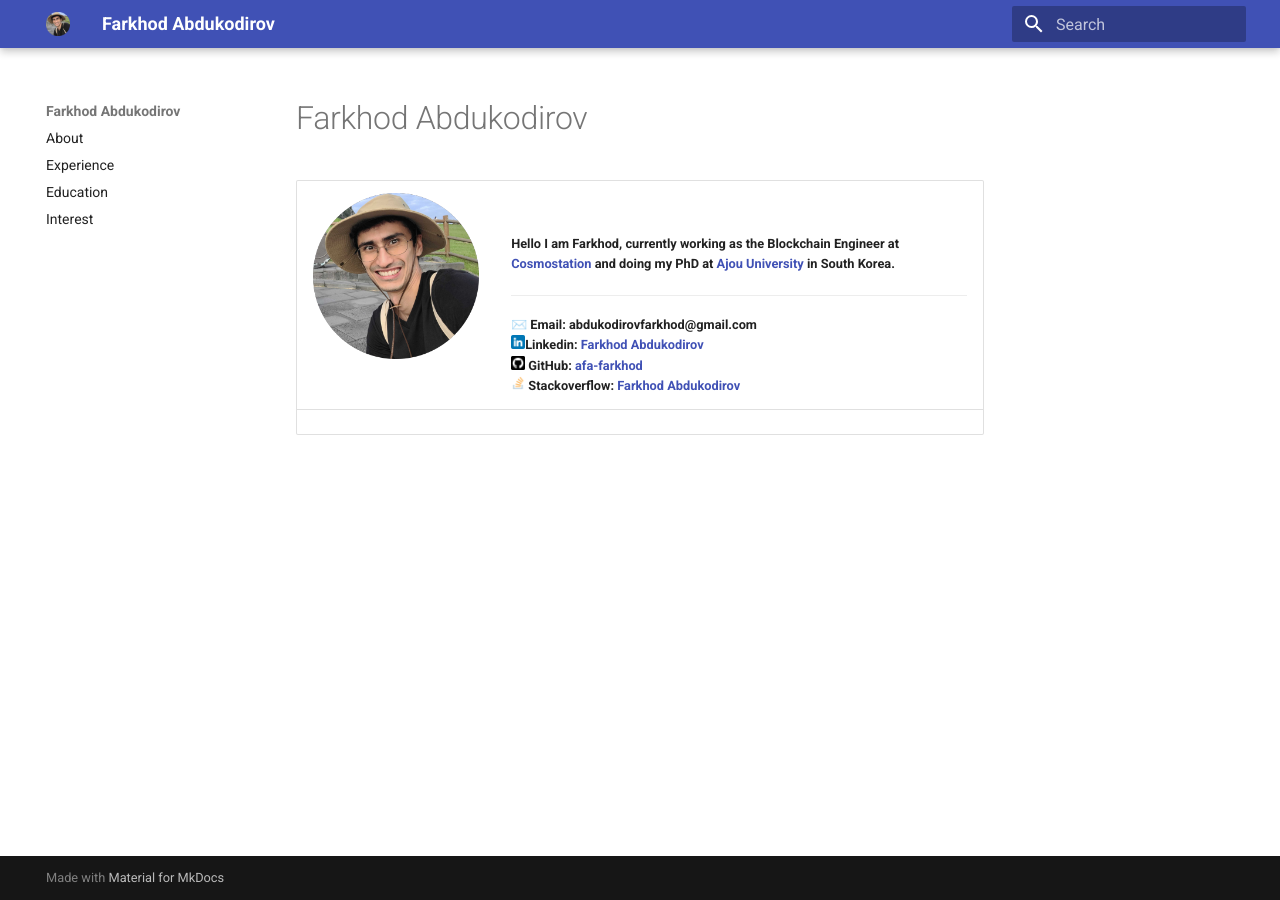
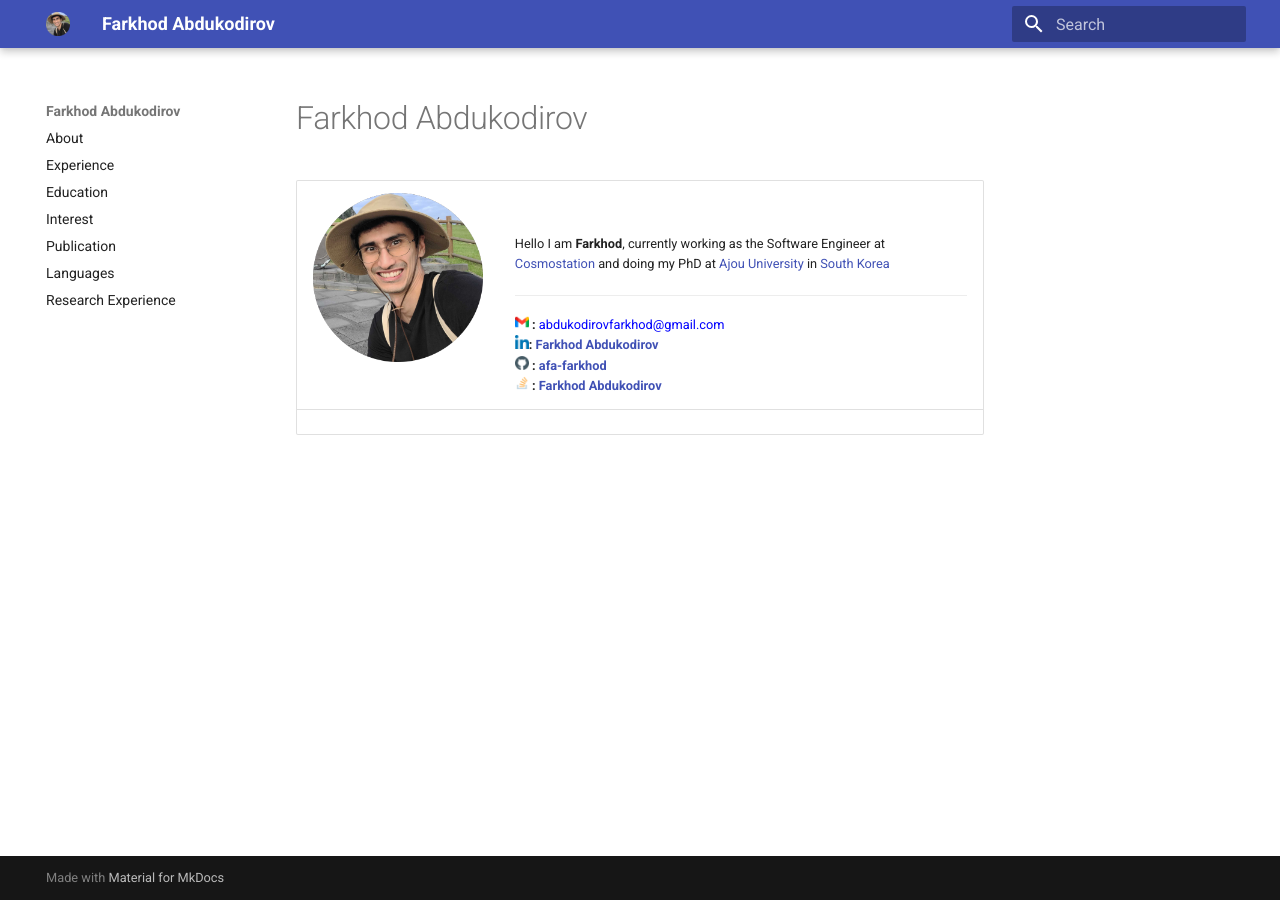
Before and after one commit to afa-farkhod/afa-farkhod.github.io, an MkDocs documentation site: the page built from docs/index.md, in a window 1280 px wide. Built offline with MkDocs 1.6.1 and Material for MkDocs 9.7.7, drawn with Linux system fonts in a browser that asks for light colours.

Commit message:
REFACTORING 	modified:   docs/about.md 	new file:   docs/images/github-2.png 	new file:   docs/images/gmail.png 	new file:   docs/images/linkedin-2.png 	new file:   docs/images/stack-2.png 	modified:   docs/index.md 	new file:   docs/language.md 	new file:   docs/publication.md 	new file:   docs/research.md 	modified:   mkdocs.yml 	modified:   site/index.html

```diff
--- a/docs/index.md
+++ b/docs/index.md
@@ -1,5 +1,5 @@
 # Farkhod Abdukodirov
 
 
-| ![Profile](images/personal-image.png) | <br><br> Hello I am Farkhod, currently working as the Blockchain Engineer at <a href="https://www.cosmostation.io/" target="_blank"> Cosmostation </a> and doing my PhD at <a href="https://www.ajou.ac.kr/en/index.do" target="_blank"> Ajou University </a> in **South Korea**. <hr> ✉️ Email: abdukodirovfarkhod@gmail.com <br> <img src="/images/linkedin.png" width="14"/>Linkedin: <a href="https://www.linkedin.com/in/farkhod-abdukodirov-32ab32150/" target="_blank"> Farkhod Abdukodirov </a> <br> <img src="/images/github.png" width="14"/> GitHub: <a href="https://github.com/afa-farkhod" target="_blank"> afa-farkhod </a> <br> <img src="/images/stack.png" width="14"/> Stackoverflow: <a href="https://stackoverflow.com/users/8278630/farkhod-abdukodirov" target="_blank"> Farkhod Abdukodirov </a> |
-|-------------------------------------------|--------------------------------------------------------------------------------------------------------------------------------------------------------------------------------------------------------------------------------------------------------------------------------------------------------------------------------------------------------------------------------------------------------------------------------------------------------------------------------------------------------------------------------------------------------------------------------------------------------------------------------------------------------------------------------------------------------------------------------------------------------------------------------------------------------------------------|
+| ![Profile](images/personal-image.png) | <br><br> <span style="font-weight: normal;"> Hello I am **Farkhod**, currently working as the Software Engineer at <a href="https://www.cosmostation.io/" target="_blank"> Cosmostation </a> and doing my PhD at <a href="https://www.ajou.ac.kr/en/index.do" target="_blank"> Ajou University </a> in <a href="https://en.wikipedia.org/wiki/South_Korea" target="_blank"> South Korea </a> </span> <hr> <img src="/images/gmail.png" width="14"/> : <a href="mailto:abdukodirovfarkhod@gmail.com" style="color:blue; font-weight:normal;">abdukodirovfarkhod@gmail.com</a> <br> <img src="/images/linkedin-2.png" width="14"/>: <a href="https://www.linkedin.com/in/farkhod-abdukodirov/" target="_blank"> Farkhod Abdukodirov </a> <br> <img src="/images/github-2.png" width="14"/> : <a href="https://github.com/afa-farkhod" target="_blank"> afa-farkhod </a> <br> <img src="/images/stack.png" width="14"/> : <a href="https://stackoverflow.com/users/8278630/farkhod-abdukodirov" target="_blank"> Farkhod Abdukodirov </a> |
+|-------------------------------------------|----------------------------------------------------------------------------------------------------------------------------------------------------------------------------------------------------------------------------------------------------------------------------------------------------------------------------------------------------------------------------------------------------------------------------------------------------------------------------------------------------------------------------------------------------------------------------------------------------------------------------------------------------------------------------------------------------------------------------------------------------------------------------------------------------------------------------------------------------------------------------------------------------------------------------------------------------------------------------------------------------------------------------------------|
--- a/mkdocs.yml
+++ b/mkdocs.yml
@@ -5,6 +5,9 @@ nav:
   - Experience: experience.md
   - Education: education.md
   - Interest: interests.md
+  - Publication: publication.md
+  - Languages: language.md
+  - Research Experience: research.md
 
 
 markdown_extensions:
```
Also changed, not shown: docs/about.md (+2 -2 lines), docs/language.md (added, +9 -0 lines), docs/publication.md (added, +10 -0 lines), docs/research.md (added, +11 -0 lines), docs/images/github-2.png (added), docs/images/gmail.png (added), docs/images/linkedin-2.png (added), docs/images/stack-2.png (added), site/index.html.
